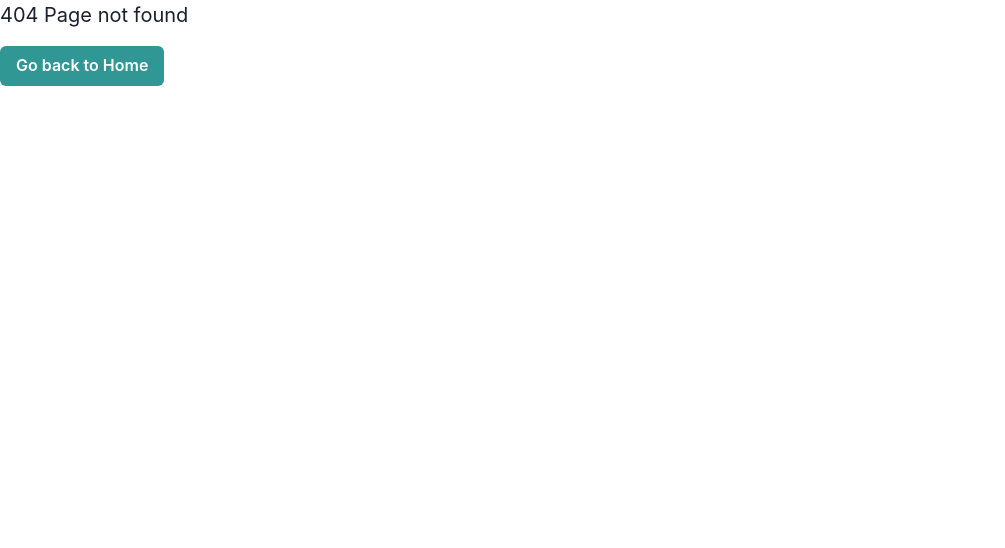
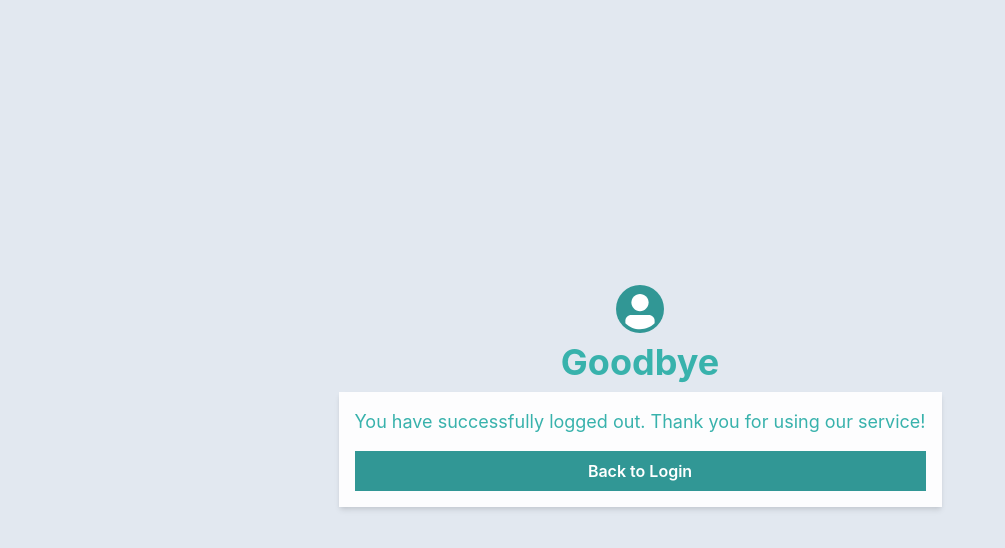
Before and after one commit to pinstripezebra/optigame_simple, a React (Vite) app in the folder optigame/: page /Logout in a window 1280 px wide. Before the commit this address had no page. Shown: the top 548 px of the page, without its empty margins (0-1005 px from the left). Built offline with nearby package versions, Linux system fonts and the light colour scheme.

Commit message:
adding logout page

```diff
--- /dev/null
+++ b/optigame/src/components/LoginSignup/Logout.tsx
@@ -0,0 +1,66 @@
+import { useState } from "react";
+import "./LoginSignup.css";
+import {
+  Box,
+  Flex,
+  Avatar,
+  Heading,
+  Stack,
+  Button,
+  Text
+} from "@chakra-ui/react";
+
+const Logout = () => {
+  const [showPassword, setShowPassword] = useState(false);
+  const handleShowClick = () => setShowPassword(!showPassword);
+  return (
+    <Flex
+      flexDirection="column"
+      width="100wh"
+      height="100vh"
+      backgroundColor="gray.200"
+      justifyContent="center"
+      alignItems="center"
+    >
+      <Stack
+        flexDir="column"
+        mb="2"
+        justifyContent="center"
+        alignItems="center"
+      >
+        <Avatar bg="teal.500" />
+        <Heading color="teal.400">Goodbye</Heading>
+        <Box minW={{ base: "90%", md: "468px" }}>
+          <form>
+            <Stack
+              spacing={4}
+              p="1rem"
+              backgroundColor="whiteAlpha.900"
+              boxShadow="md"
+            >
+                <Text fontSize="lg" color="teal.400">
+                  You have successfully logged out. Thank you for using our service!
+                </Text>
+
+              {/* Return to Login Button */}
+
+              <Button
+                borderRadius={0}
+                type="submit"
+                variant="solid"
+                colorScheme="teal"
+                width="full"
+              >
+                Back to Login
+              </Button>
+            </Stack>
+          </form>
+        </Box>
+      </Stack>
+
+
+    </Flex>
+  );
+};
+
+export default Logout;
--- a/optigame/src/components/NavBar.tsx
+++ b/optigame/src/components/NavBar.tsx
@@ -21,11 +21,6 @@ const NavBar = ({ onSearch }: NavBarProps) => {
         Optigame
       </Text>
 
-      {/* Username */}
-      <Text>
-        Welcome, {username}!
-      </Text>
-
       {/* Spacer to push Search to the center */}
       <Spacer />
 
@@ -37,6 +32,14 @@ const NavBar = ({ onSearch }: NavBarProps) => {
       {/* Spacer to push ColorModeButton and UserMenu to the right */}
       <Spacer />
 
+      {/* Username */}
+      <Text fontWeight="bold">
+        Welcome,{" "}
+        <Text as="span" color="teal">
+          {username}
+        </Text>
+      </Text>
+
       {/* Color Mode Button */}
       <ColorModeSwitch />
 
--- a/optigame/src/main.tsx
+++ b/optigame/src/main.tsx
@@ -15,11 +15,17 @@ import HomePage from "./pages/HomePage";
 import NotFoundPage from "./pages/NotFoundPage";
 import Login from "./components/LoginSignup/Login";
 import Signup from "./components/LoginSignup/Signup";
+import Logout from "./components/LoginSignup/Logout";
 
 const router = createBrowserRouter([
   {
     path: "/Login",
     element: <Login />,
+    errorElement: <NotFoundPage />,
+  },
+  {
+    path: "/Logout",
+    element: <Logout />,
     errorElement: <NotFoundPage />,
   },
   {
```
